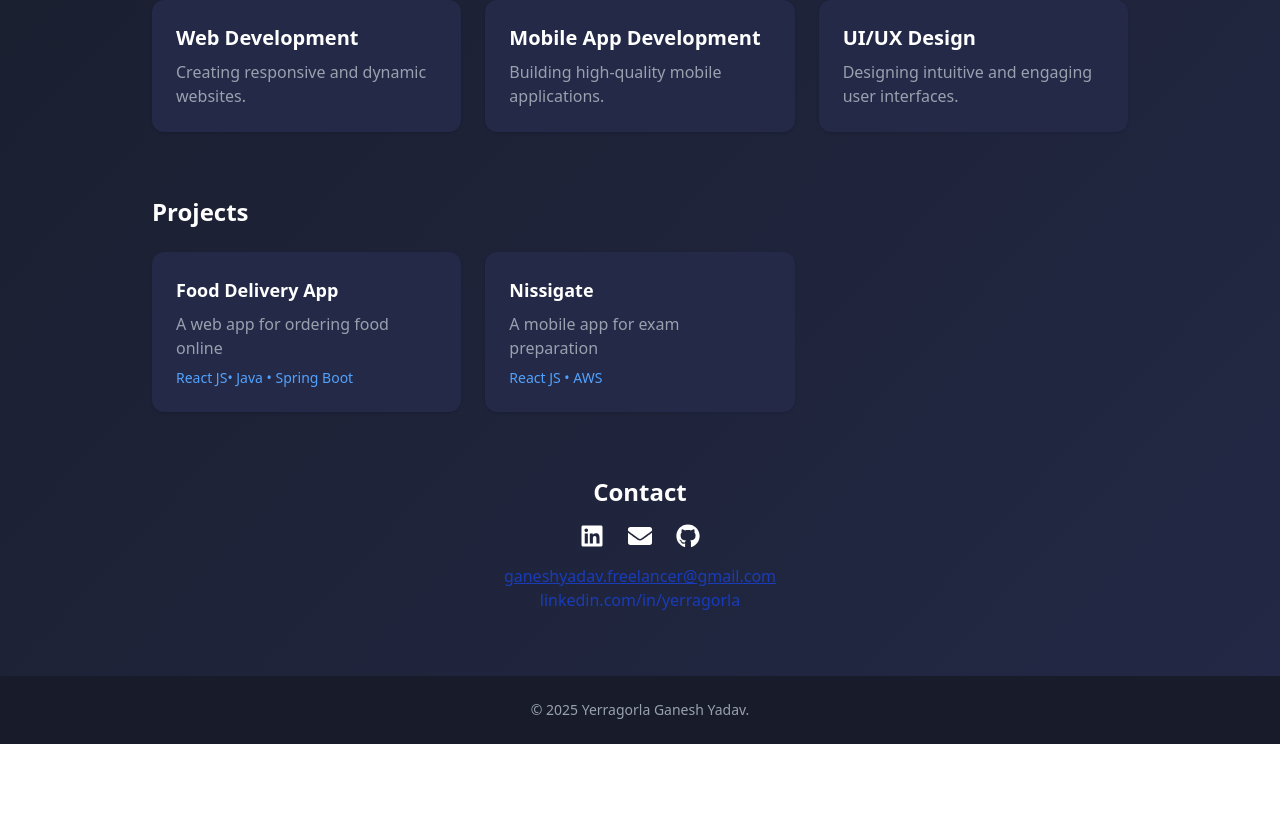
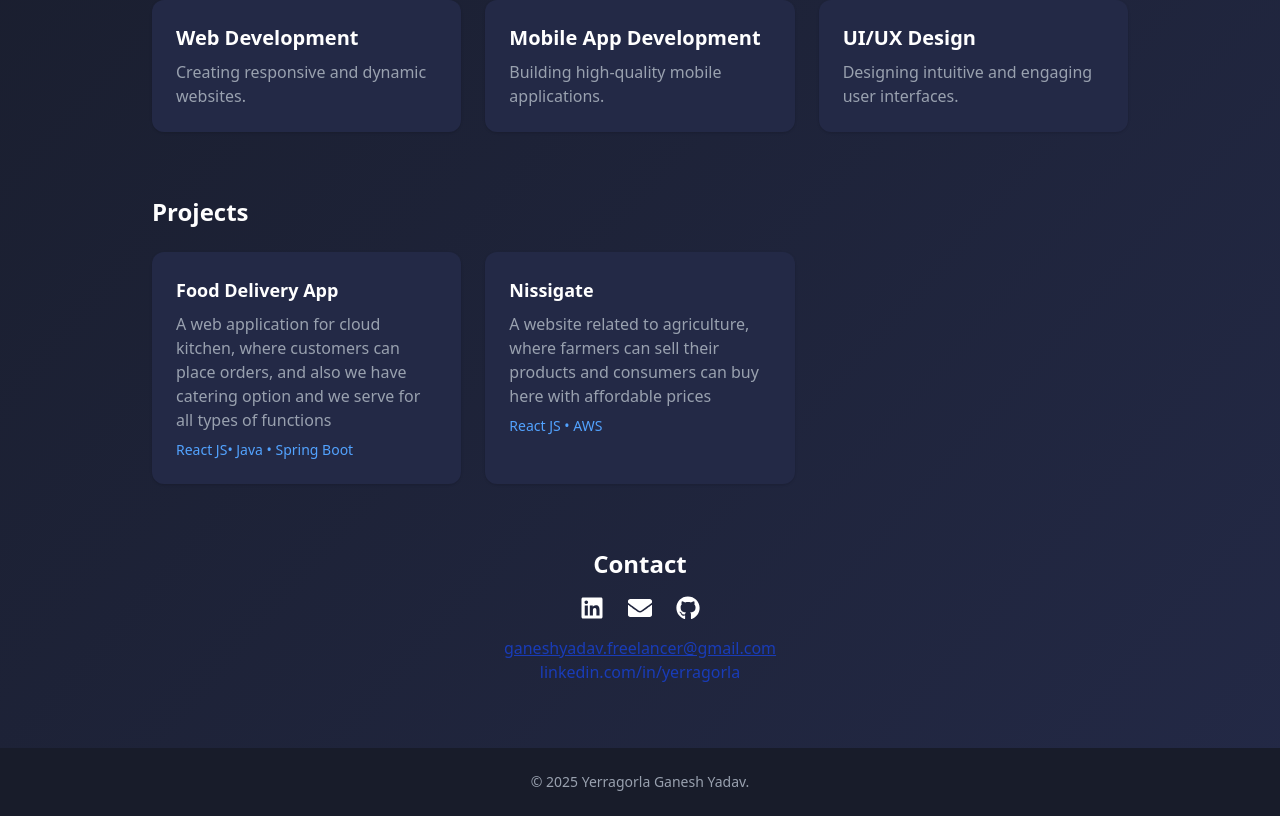
Before and after one commit to yerragorlaganeshyadav/yerragorlaganeshyadav.github.io, a React (Vite) app: page / in a window 1280 px wide. Shown: the part 626-1442 px from the top of the page. Before the commit the page ends 1370 px from the top, so only its background shows below. Built offline with nearby package versions, Linux system fonts and the light colour scheme.

Commit message:
made improvenets in design and also implemented short video regarding freelancing availability

```diff
--- a/src/components/Portfolio.jsx
+++ b/src/components/Portfolio.jsx
@@ -33,12 +33,12 @@ const services = [
 const projects = [
   {
     title: "Food Delivery App",
-    desc: "A web app for ordering food online",
+    desc: "A web application for cloud kitchen, where customers can place orders, and also we have catering option and we serve for all types of functions",
     stack: "React JS• Java •  Spring Boot",
   },
   {
     title: "Nissigate",
-    desc: "A mobile app for exam preparation",
+    desc: "A website related to agriculture, where farmers can sell their products and consumers can buy here with affordable prices",
     stack: "React JS • AWS",
   },
 ];
```
